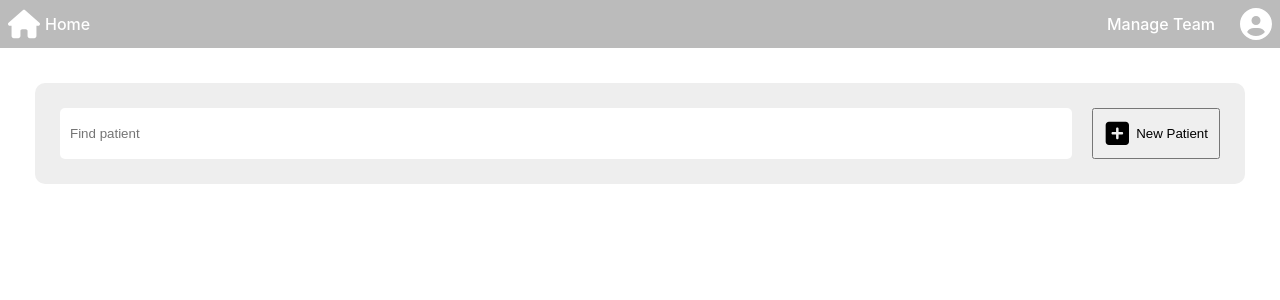
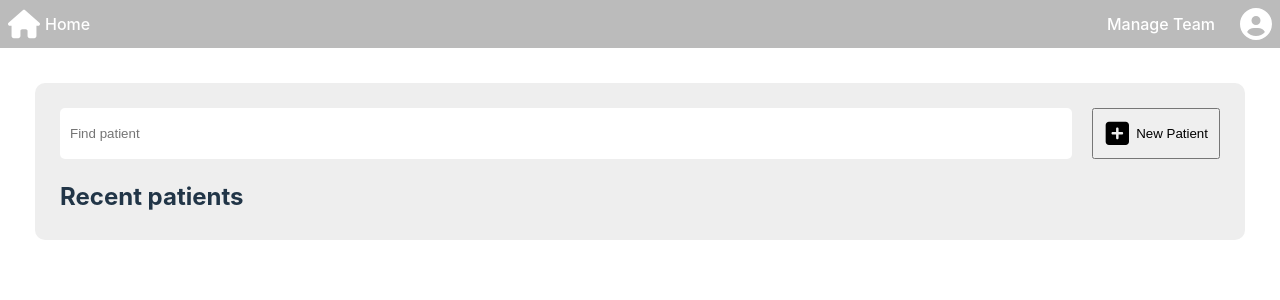
Before and after one commit to hieuletainguyen/ctrl-hack-del, a React (Vite) app in the folder dashboard/: page / in a window 1280 px wide. Shown: the top 300 px of the page. Built offline with nearby package versions, Linux system fonts and the light colour scheme; no server answers.

Commit message:
Dashboard search bar setup

```diff
--- a/dashboard/src/dashboard.jsx
+++ b/dashboard/src/dashboard.jsx
@@ -1,19 +1,51 @@
 import {Link} from "react-router-dom"
 import {FaSquarePlus} from "react-icons/fa6"
 import NavigationLayout from "./lib/navigation"
-import { useState } from "react"
+import {useEffect, useState} from "react"
 
-const Patients = ({query}) => {
-    const [recent, setRecent] = useState([])
-    const [searchResult, setSearchResult] = useState([])
+const useDebouncedState = (defaultValue) => {
+    const [state, setState] = useState(defaultValue)
+    const [lastState, setLastState] = useState(defaultValue)
+    const [debounced, setDebounced] = useState(defaultValue)
+
+    useEffect(() => {
+        const update = setInterval(() => {
+            if (state == lastState && state != debounced) {
+                console.debug(`Debounced state = ${state}`)
+                setDebounced(state)
+            }
+            setLastState(state)
+        }, 300)
+        return () => clearInterval(update)
+    })
+
+    return [debounced, setState]
 }
 
 export default () => {
+    const [recent, setRecent] = useState([])
+    const [searchResult, setSearchResult] = useState([])
+    const [query, setQuery] = useDebouncedState(null)
+
+    useEffect(() => {
+        // Fetch recents.
+    }, [])
+    useEffect(() => {
+        if (!query)
+            return
+        // Fetch search results.
+    })
+
     return (
         <NavigationLayout buttons={<Link to="/nurses">Manage Team</Link>}>
-            <section className="flex-row stretch-items">
-                <input className="grow-3" type="text" placeholder="Find patient" />
-                <button className="flex-row compact"><FaSquarePlus /> New Patient</button>
+            <section>
+                <div className="flex-row stretch-items">
+                    <input className="grow-3" type="text" placeholder="Find patient" onChange={
+                        e => setQuery(e.target.value)
+                    } />
+                    <button className="flex-row compact"><FaSquarePlus /> New Patient</button>
+                </div>
+                {query ? null : <h2>Recent patients</h2>}
             </section>
         </NavigationLayout>
     )
--- a/dashboard/src/index.css
+++ b/dashboard/src/index.css
@@ -15,6 +15,8 @@
 
 * {
     box-sizing: border-box;
+    margin: 0;
+    padding: 0;
 }
 
 a {
@@ -96,6 +98,10 @@ h1 {
 }
 
 section {
+    display: flex;
+    flex-direction: column;
+    align-items: stretch;
+    gap: 20px;
     margin: 35px;
     background: #eee;
     padding: 25px;
```
